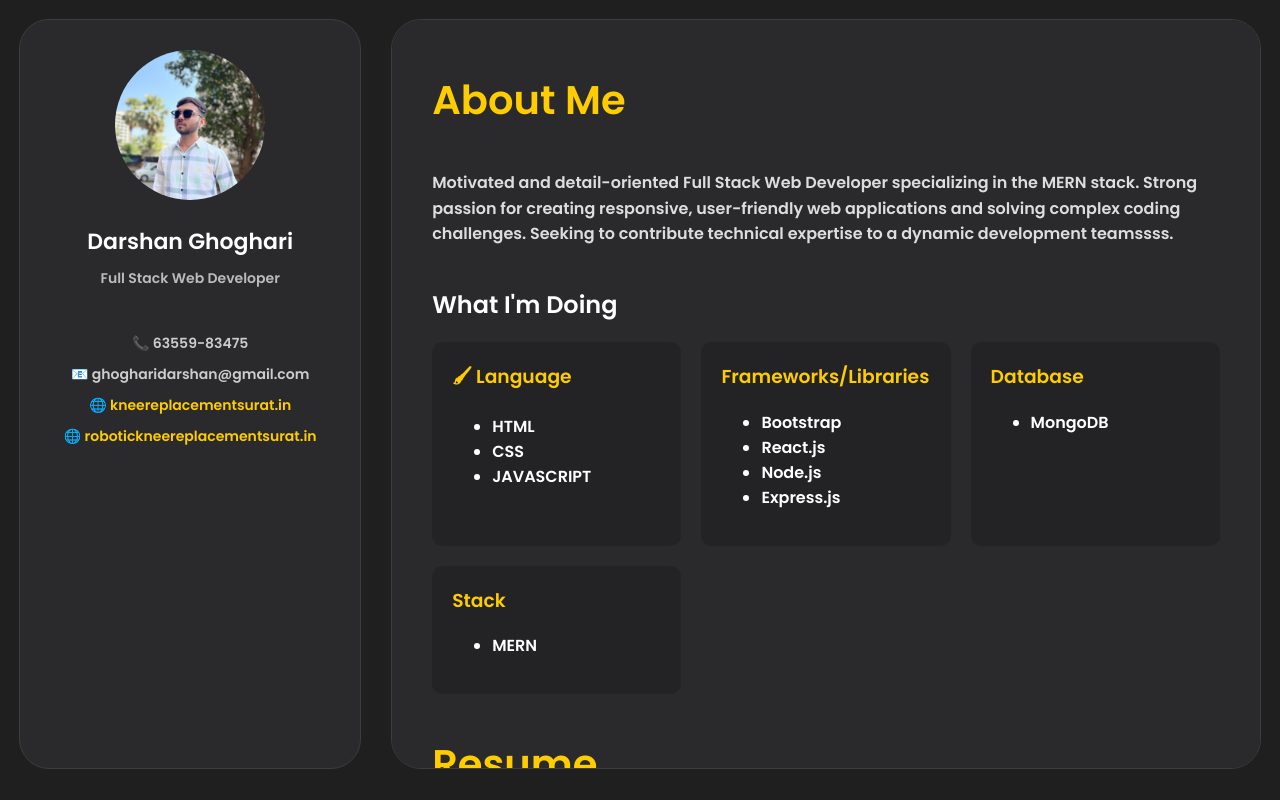
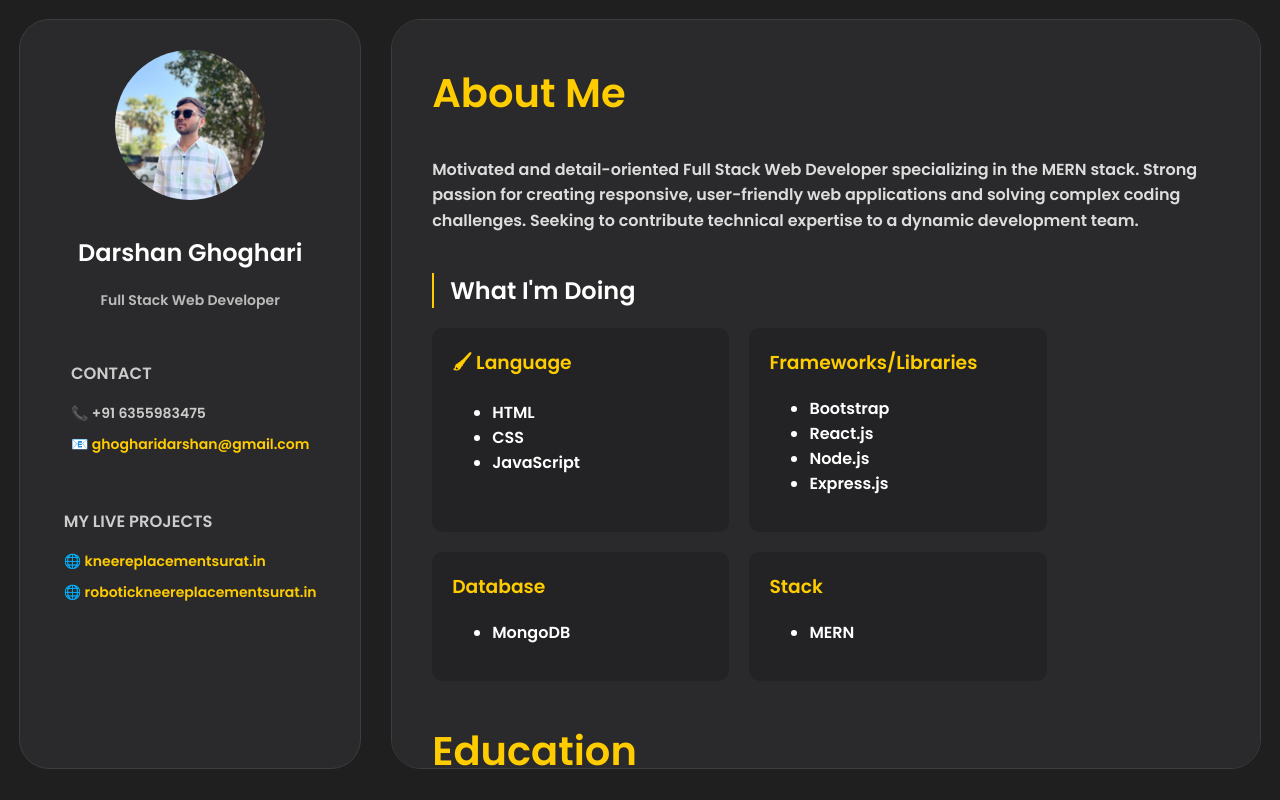
Before and after one commit to darshanghoghari02/Resume, a plain HTML site: page index.html in a window 1280 px wide. Drawn offline with Linux system fonts and the light colour scheme.

Commit message:
new css added

```diff
--- a/index.html
+++ b/index.html
@@ -1,52 +1,55 @@
 <!DOCTYPE html>
 <html lang="en">
-
 <head>
   <meta charset="UTF-8" />
   <meta name="viewport" content="width=device-width, initial-scale=1.0" />
   <title>Darshan Ghoghari - Portfolio</title>
   <link rel="stylesheet" href="styles.css" />
   <link href="https://fonts.googleapis.com/css2?family=Poppins:wght@600&display=swap" rel="stylesheet">
-
-
-
+</head>
 <body>
   <div class="container">
     <aside class="sidebar">
       <img src="./asset/Darshan.webp" alt="Avatar" class="avatar" />
-      <h2>Darshan Ghoghari</h2>
+      <h1>Darshan Ghoghari</h1>
       <span class="role">Full Stack Web Developer</span>
+
       <ul class="contact">
-        <li>📞 63559-83475</li>
-        <li>📧 ghogharidarshan@gmail.com</li>
+        <h3>CONTACT</h3>
+        <li>📞 +91 6355983475</li>
+        <li>📧 <a href="mailto:ghogharidarshan@gmail.com">ghogharidarshan@gmail.com</a></li>
+      </ul>
+
+      <ul class="contact">
+        <h3>MY LIVE PROJECTS</h3>
         <li>🌐 <a href="https://kneereplacementsurat.in" target="_blank">kneereplacementsurat.in</a></li>
         <li>🌐 <a href="https://robotickneereplacementsurat.in" target="_blank">robotickneereplacementsurat.in</a></li>
       </ul>
     </aside>
+
     <main class="main">
-
       <section class="main-container">
 
-
-
+        <!-- About -->
         <section class="section about">
-          <h1 class="main-h1">About Me</h1>
-          <p>Motivated and detail-oriented Full Stack Web Developer specializing in the MERN stack. Strong passion for
-            creating responsive, user-friendly web applications and solving complex coding challenges. Seeking to
-            contribute
-            technical expertise to a dynamic development teamssss.</p>
+          <h2 class="main-h2">About Me</h2>
+          <p>
+            Motivated and detail-oriented Full Stack Web Developer specializing in the MERN stack.
+            Strong passion for creating responsive, user-friendly web applications and solving complex coding challenges.
+            Seeking to contribute technical expertise to a dynamic development team.
+          </p>
         </section>
 
-
+        <!-- Services -->
         <section class="section services">
-          <h2>What I'm Doing</h2>
+          <h2 class="services-h2">What I'm Doing</h2>
           <div class="cards">
             <div class="card">
               <h3>🖌 Language</h3>
               <ul>
                 <li>HTML</li>
                 <li>CSS</li>
-                <li>JAVASCRIPT</li>
+                <li>JavaScript</li>
               </ul>
             </div>
             <div class="card">
@@ -70,23 +73,15 @@
                 <li>MERN</li>
               </ul>
             </div>
-            <!-- <div class="card">
-        <h3>📷 SOther Tool</h3>
-        <ul>
-          <li>Git</li>
-          <li>VS Code</li>
-        </ul>
-      </div> -->
           </div>
         </section>
 
+        <!-- Resume -->
+        <section class="section">
+          <h2 class="main-h2">Education</h2>
+          <p><strong>Bachelor of Computer Applications (BCA)</strong> - Vivekanand College</p>
 
-
-        <section class="section">
-          <h1 class="main-h1">Resume</h1>
-          <h2>Education</h2>
-          <p class="resume-pera"><strong> Bachelor of Computer Applications (BCA)</strong> - Vivekanand College</p>
-          <h2>Experience</h2>
+          <h2 class="main-h2">Experience</h2>
           <p><strong>Web Developer</strong> - ABC Tech (2021 - Present)</p>
           <ul>
             <li>Developed full-stack web applications using React and Node.js</li>
@@ -94,22 +89,19 @@
           <p><strong>UI/UX Designer</strong> - DesignHub (2019 - 2021)</p>
         </section>
 
+        <!-- Contact -->
+        <section class="section">
+          <h2 class="main-h2">Contact</h2>
+          <p>If you'd like to collaborate or ask a question, feel free to reach out:</p>
+          <ul>
+            <li>📧 Email: <a href="mailto:ghogharidarshan@gmail.com">ghogharidarshan@gmail.com</a></li>
+            <li>📞 Phone: <a href="tel:+916355983475">+91 6355983475</a></li>
+            <li>🔗 LinkedIn: <a href="https://www.linkedin.com/in/darshan-ghoghari-335b67319/" target="_blank">linkedin.com/in/darshan-ghoghari</a></li>
+          </ul>
+        </section>
 
-        <section>
-          <section class="section">
-            <h1 class="main-h1">Contact</h1>
-            <p>If you'd like to collaborate or ask a question, feel free to reach out:</p>
-            <ul>
-              <li>📧 Email: <a href="mailto:ghogharidarshan@gmail.com">ghogharidarshan@gmail.com</a></li>
-              <li>📞 Phone: <a href="tel:6355983475">63559-83475</a></li>
-              <li>🔗 LinkedIn: <a href="https://www.linkedin.com/in/darshan-ghoghari-335b67319/"
-                  target="_blank">linkedin.com/in/darshan-ghoghari</a></li>
-            </ul>
-          </section>
-        </section>
       </section>
     </main>
   </div>
 </body>
-
 </html>
--- a/styles.css
+++ b/styles.css
@@ -1,8 +1,8 @@
 /* Base Styles */
 body {
   margin: 0;
-font-family: "Poppins", sans-serif;
-  font-weight: 600;
+  font-family: "Poppins", sans-serif;
+
   background-color: #1f1f1f;
   color: #ffffff;
 }
@@ -54,6 +54,7 @@ a {
 }
 
 .contact {
+  text-align: left;
   list-style: none;
   padding: 0;
   font-size: 14px;
@@ -112,8 +113,11 @@ a {
 .section {
   margin-bottom: 40px;
 }
-
-.main-h1 {
+.services-h2 {
+  border-left: 2px solid #ffcc00;
+  padding-left: 1rem;
+}
+.main-h2 {
   font-size: 2.5rem;
   color: #ffcc00;
 }
@@ -125,11 +129,13 @@ a {
 
 /* Cards */
 .cards {
+  /* margin: auto; */
+  /* text-align: center; */
+  width: 48vw;
   display: grid;
-  grid-template-columns: repeat(auto-fit, minmax(230px, 1fr));
+  grid-template-columns: repeat(auto-fit, minmax(23vw, 1fr));
   gap: 20px;
 }
-
 .card,
 .testimonial {
   background-color: rgba(0, 0, 0, 0.16);
@@ -193,7 +199,7 @@ a {
     width: 120px;
   }
 
-  .main-h1 {
+  .main-h2 {
     font-size: 2rem;
     text-align: center;
   }
```
